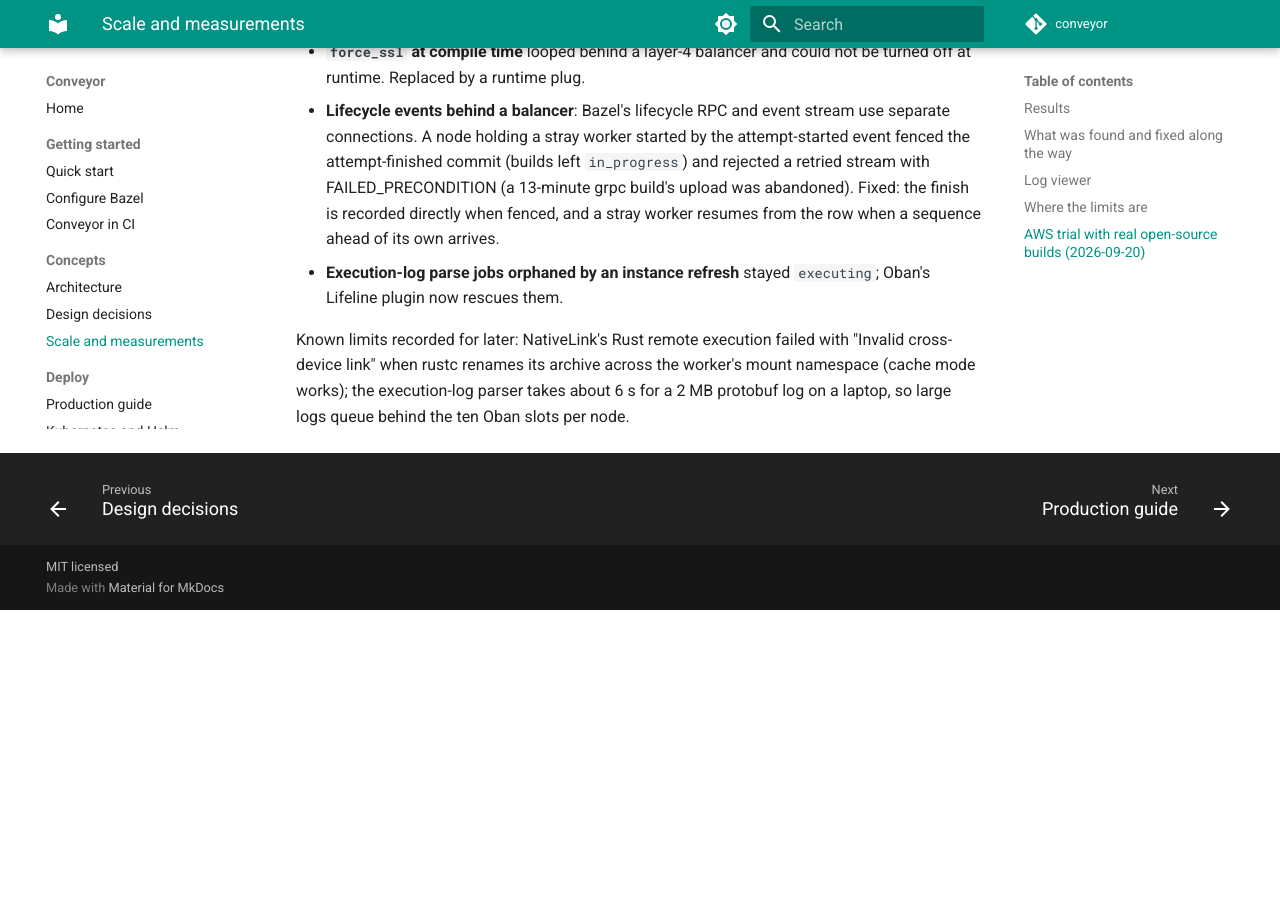
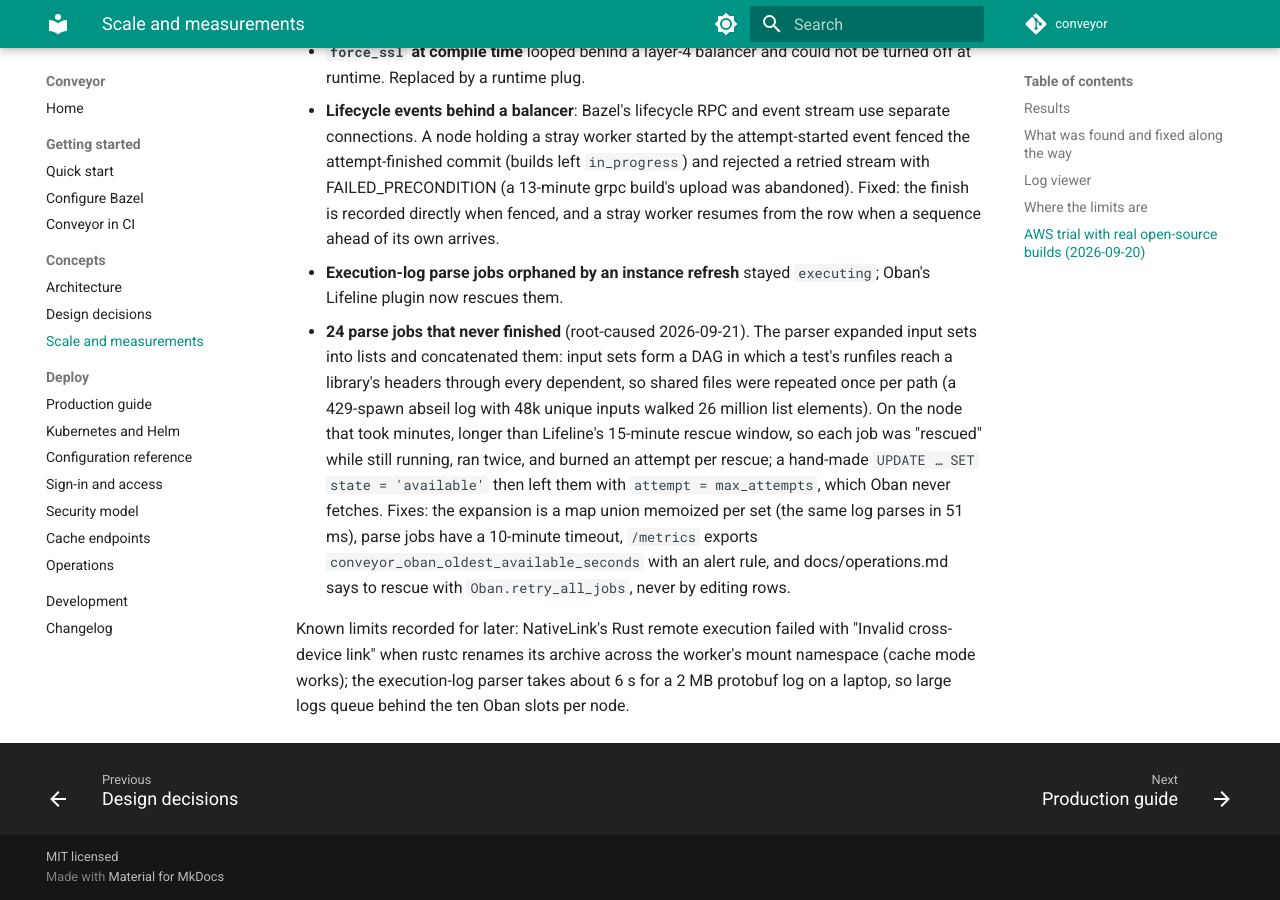
Before and after one commit to erneestoc/conveyor, an MkDocs documentation site: the page built from docs/scale.md, in a window 1280 px wide and 900 px high, scrolled down 3213 px. Built offline with MkDocs 1.6.1 and Material for MkDocs 9.7.7, drawn with Linux system fonts in a browser that asks for light colours; comment, search, counter and statistics services are not loaded; before the commit the page ends 3823 px from its top, so only the background shows below that.

Commit message:
Execution-log parser: expand input sets as map unions (minutes to milliseconds)
Input sets form a DAG in which the same file is reachable through many
paths; the list-based expansion concatenated every path's copy before
uniq collapsed them, so a 429-spawn abseil log with 48k unique inputs
walked 26 million list elements and took minutes on the trial node,
longer than Oban Lifeline's rescue window. That is the root cause of the
24 parse jobs that never finished (docs/scale.md). Expansion is now a
map union memoized per set: the same log parses in 51 ms, the largest
grpc log (1,706 spawns, 815k inputs) in under a second, and a lattice
test asserts linear behaviour. The stored path list is capped at 50k
inputs per spawn; the digest and count still cover every input.

Co-Authored-By: Claude Fable 5.1 <noreply@anthropic.com>
Claude-Session: https://claude.ai/code/session_013T4qUDStW7F9C64ivhxJdn

```diff
--- a/docs/scale.md
+++ b/docs/scale.md
@@ -107,6 +107,17 @@ Bugs found by the trial and fixed in the same day (each with a test):
   when a sequence ahead of its own arrives.
 - **Execution-log parse jobs orphaned by an instance refresh** stayed `executing`; Oban's
   Lifeline plugin now rescues them.
+- **24 parse jobs that never finished** (root-caused 2026-09-21). The parser expanded
+  input sets into lists and concatenated them: input sets form a DAG in which a test's
+  runfiles reach a library's headers through every dependent, so shared files were
+  repeated once per path (a 429-spawn abseil log with 48k unique inputs walked 26 million
+  list elements). On the node that took minutes, longer than Lifeline's 15-minute rescue
+  window, so each job was "rescued" while still running, ran twice, and burned an attempt
+  per rescue; a hand-made `UPDATE … SET state = 'available'` then left them with
+  `attempt = max_attempts`, which Oban never fetches. Fixes: the expansion is a map union
+  memoized per set (the same log parses in 51 ms), parse jobs have a 10-minute timeout,
+  `/metrics` exports `conveyor_oban_oldest_available_seconds` with an alert rule, and
+  docs/operations.md says to rescue with `Oban.retry_all_jobs`, never by editing rows.
 
 Known limits recorded for later: NativeLink's Rust remote execution failed with "Invalid
 cross-device link" when rustc renames its archive across the worker's mount namespace
```
Also changed, not shown: 3 other files.
